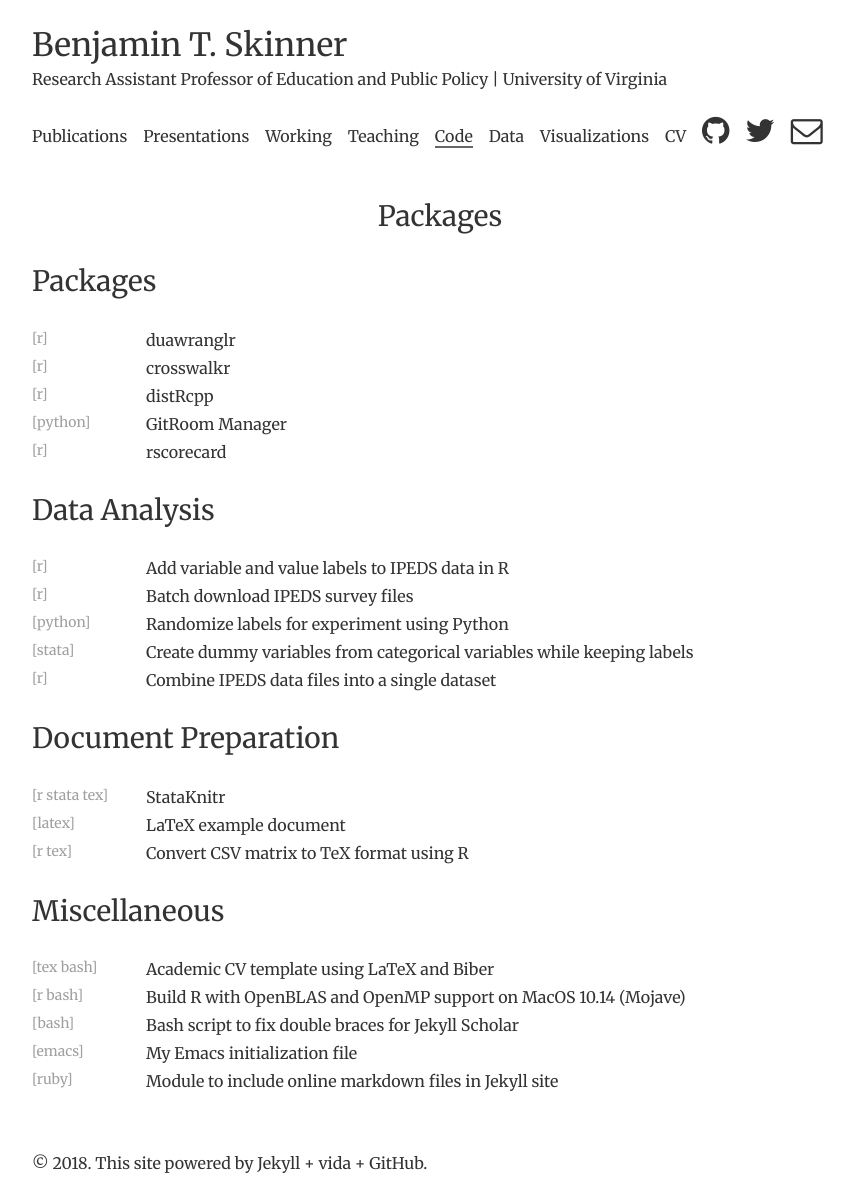
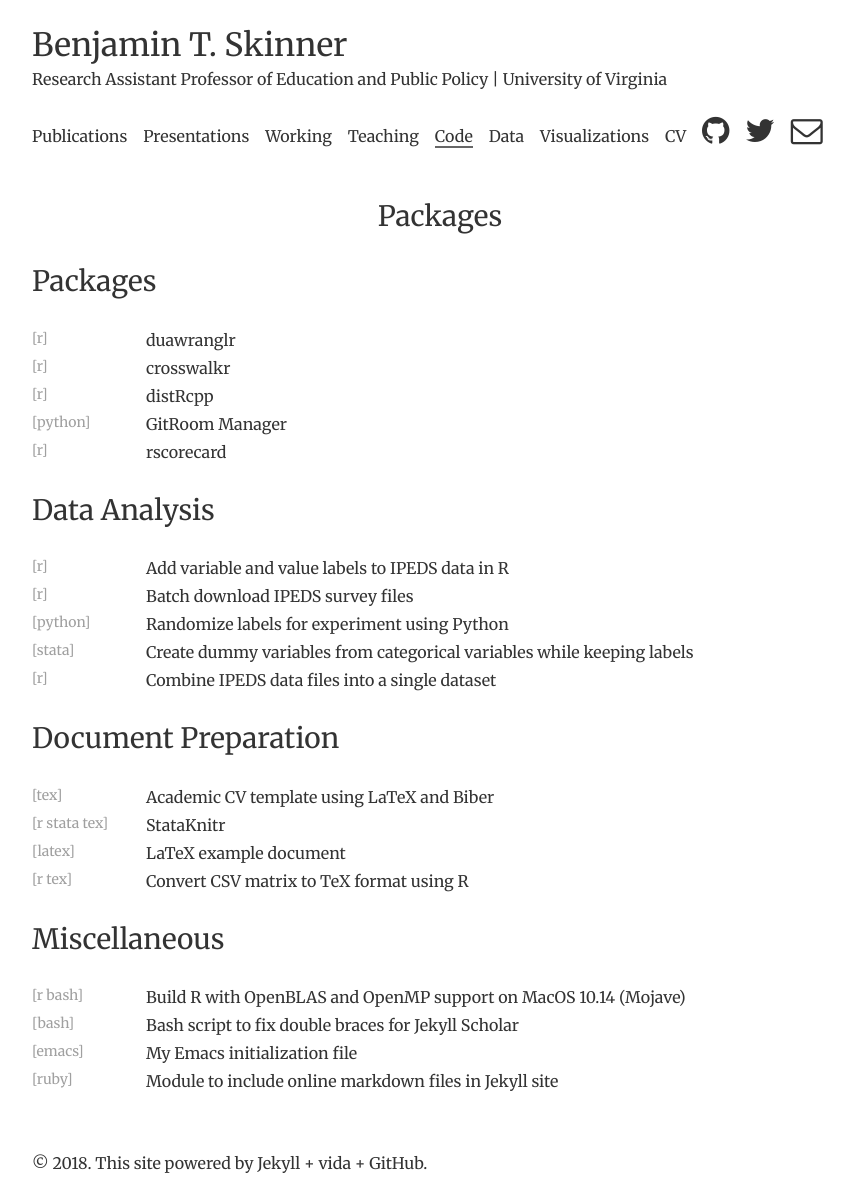
Before and after one commit to btskinner/btskinner.github.io, a Jekyll site: the page built from code/index.md, in a window 1280 px wide. Shown: the whole page, without its empty margins (200-1054 px from the left). Built offline with Jekyll 4.4.1, drawn with Linux system fonts in a browser that asks for light colours; our own code applies the rules of GitHub Pages for plain Markdown files.

Commit message:
moved acad cv to docs section

```diff
--- a/_posts/2018-10-17-academic-cv-with-latex-and-biber.md
+++ b/_posts/2018-10-17-academic-cv-with-latex-and-biber.md
@@ -2,8 +2,8 @@
 layout: post
 title: Academic CV template using LaTeX and Biber
 category: code
-tag: misc
-lang: tex bash
+tag: doc
+lang: tex
 github_links:
     repo: https://github.com/btskinner/tex_cv
     zip: https://github.com/btskinner/tex_cv/archive/master.zip
```
Also changed, not shown: 2 other files.
